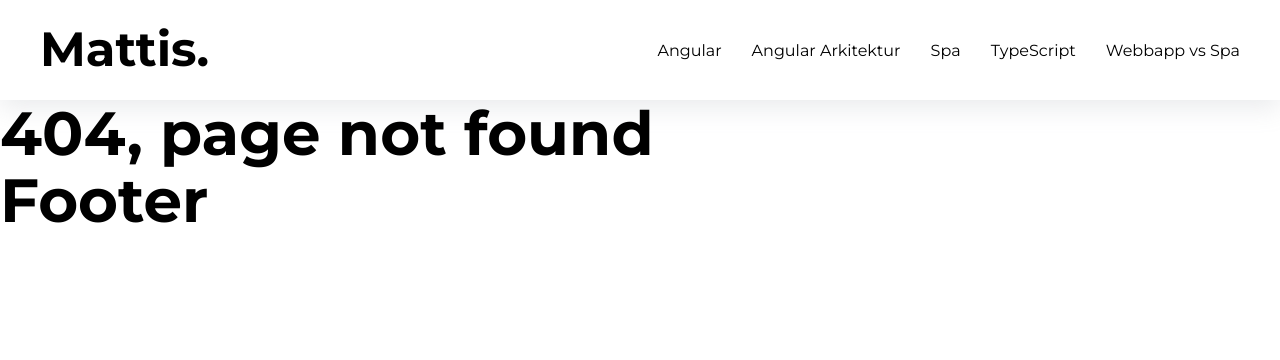
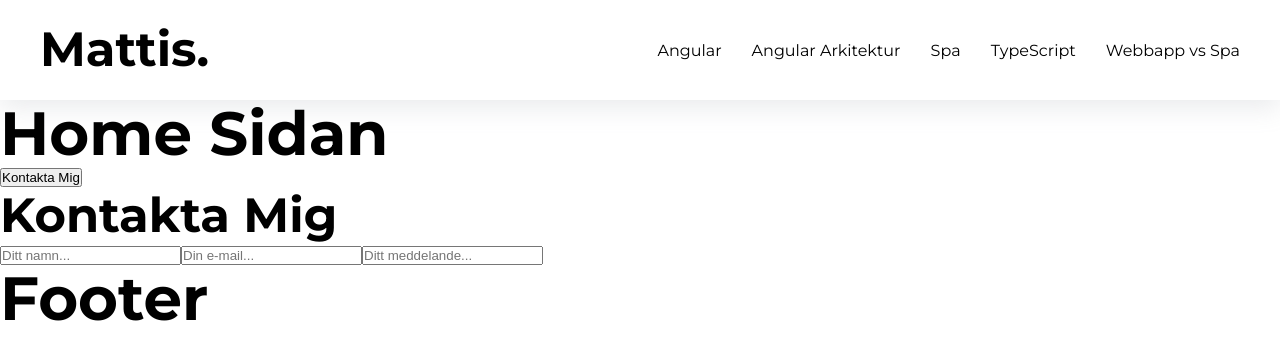
Before and after one commit to merkensten/mattis-angular-projekt-2, an Angular app: page /home/kontakt in a window 1280 px wide. Before the commit this address had no page. Shown: the top 360 px of the page. Built offline with nearby package versions, Linux system fonts and the light colour scheme.

Commit message:
Tog bort text komponent, skapade kontakt komponent istället

```diff
--- a/src/app/app-routing.module.ts
+++ b/src/app/app-routing.module.ts
@@ -7,13 +7,13 @@ import { SpaComponent } from './pages/spa/spa.component';
 import { AngularArkitekturComponent } from './pages/angular-arkitektur/angular-arkitektur.component';
 import { TypescriptComponent } from './pages/typescript/typescript.component';
 import { WebbAppVsSpaComponent } from './pages/webb-app-vs-spa/webb-app-vs-spa.component';
-import { MattisTextComponent } from './shared/components/mattis-text/mattis-text.component';
+import { KontaktComponent } from './core/kontakt/kontakt.component';
 
 const routes: Routes = [
   {
     path: 'home',
     component: HomeComponent,
-    children: [{ path: 'text', component: MattisTextComponent }],
+    children: [{ path: 'kontakt', component: KontaktComponent }],
   },
   { path: '', redirectTo: '/home', pathMatch: 'full' },
   { path: 'angular', component: AngularComponent },
--- a/src/app/app.module.ts
+++ b/src/app/app.module.ts
@@ -13,7 +13,7 @@ import { TypescriptComponent } from './pages/typescript/typescript.component';
 import { WebbAppVsSpaComponent } from './pages/webb-app-vs-spa/webb-app-vs-spa.component';
 import { AngularComponent } from './pages/angular/angular.component';
 import { PageNotFoundComponent } from './pages/page-not-found/page-not-found.component';
-import { MattisTextComponent } from './shared/components/mattis-text/mattis-text.component';
+import { KontaktComponent } from './core/kontakt/kontakt.component';
 
 @NgModule({
   declarations: [
@@ -27,7 +27,7 @@ import { MattisTextComponent } from './shared/components/mattis-text/mattis-text
     WebbAppVsSpaComponent,
     AngularComponent,
     PageNotFoundComponent,
-    MattisTextComponent,
+    KontaktComponent,
   ],
   imports: [BrowserModule, AppRoutingModule],
   providers: [],
--- /dev/null
+++ b/src/app/core/kontakt/kontakt.component.html
@@ -0,0 +1,12 @@
+<h2>Kontakta Mig</h2>
+
+<form action="">
+  <input type="text" name="namn" id="namn" placeholder="Ditt namn..." />
+  <input type="email" name="email" id="email" placeholder="Din e-mail..." />
+  <input
+    type="message"
+    name="message"
+    id="message"
+    placeholder="Ditt meddelande..."
+  />
+</form>
--- /dev/null
+++ b/src/app/core/kontakt/kontakt.component.ts
@@ -0,0 +1,15 @@
+import { Component, OnInit } from '@angular/core';
+
+@Component({
+  selector: 'app-kontakt',
+  templateUrl: './kontakt.component.html',
+  styleUrls: ['./kontakt.component.css']
+})
+export class KontaktComponent implements OnInit {
+
+  constructor() { }
+
+  ngOnInit(): void {
+  }
+
+}
--- a/src/app/pages/home/home.component.html
+++ b/src/app/pages/home/home.component.html
@@ -1,3 +1,3 @@
 <h1>Home Sidan</h1>
-<button><a routerLink="/home/text">Show Text</a></button>
+<button><a routerLink="/home/kontakt">Kontakta Mig</a></button>
 <router-outlet></router-outlet>
--- a/src/app/shared/components/mattis-text/mattis-text.component.html
+++ /dev/null
@@ -1,12 +0,0 @@
-<p>
-  Lorem ipsum dolor sit amet consectetur, adipisicing elit. Ad eius tempora
-  sequi commodi quis ea ratione, earum natus expedita error voluptatem
-  blanditiis vero ipsam nulla sint explicabo ducimus aut? Nisi nemo repellat
-  unde, quis numquam quo. Perferendis cupiditate ipsum doloribus cumque
-  necessitatibus ut hic autem explicabo, corrupti nam? Corrupti ipsa maxime
-  molestias obcaecati, saepe libero illo culpa suscipit tempore omnis in unde
-  sit aliquid eaque, inventore quia quam maiores veniam fuga incidunt dolore,
-  error delectus! Quos, quas! Accusamus aliquam minima necessitatibus eius
-  similique deserunt tenetur numquam voluptates beatae, perferendis laudantium
-  ipsum doloribus quibusdam quas illo ipsa blanditiis quam omnis earum!
-</p>
--- a/src/app/shared/components/mattis-text/mattis-text.component.ts
+++ /dev/null
@@ -1,15 +0,0 @@
-import { Component, OnInit } from '@angular/core';
-
-@Component({
-  selector: 'app-mattis-text',
-  templateUrl: './mattis-text.component.html',
-  styleUrls: ['./mattis-text.component.css']
-})
-export class MattisTextComponent implements OnInit {
-
-  constructor() { }
-
-  ngOnInit(): void {
-  }
-
-}
```
Also changed, not shown: src/app/core/kontakt/kontakt.component.css (added).
